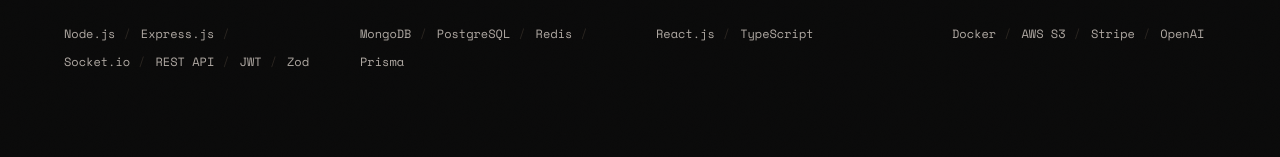
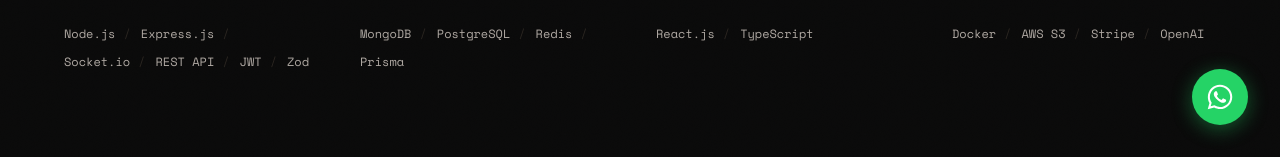
Before and after one commit to Mohosin075/mohosin-portfolio, a React (Vite) app: page / in a window 1280 px wide. Shown: the part 643-800 px from the top of the page. Built offline with nearby package versions, Linux system fonts and the light colour scheme.

Commit message:
feat: add floating WhatsApp contact button to application layout

```diff
--- a/src/App.jsx
+++ b/src/App.jsx
@@ -1,6 +1,7 @@
 import { Outlet } from "react-router-dom";
 import Footer from "./components/footer/Footer";
 import Navbar from "./components/navbar/NavBar";
+import FloatingWhatsApp from "./components/contact/FloatingWhatsApp";
 
 const App = () => {
   return (
@@ -10,6 +11,7 @@ const App = () => {
         <Outlet />
       </main>
       <Footer />
+      <FloatingWhatsApp />
     </div>
   );
 };
--- /dev/null
+++ b/src/components/contact/FloatingWhatsApp.jsx
@@ -0,0 +1,80 @@
+import React, { useState } from "react";
+import { FaWhatsapp } from "react-icons/fa";
+import { motion, AnimatePresence } from "framer-motion";
+
+const FloatingWhatsApp = () => {
+  const [isHovered, setIsHovered] = useState(false);
+
+  return (
+    <div
+      style={{
+        position: "fixed",
+        bottom: 32,
+        right: 32,
+        zIndex: 9999,
+        display: "flex",
+        alignItems: "center",
+        gap: 12,
+      }}
+    >
+      <AnimatePresence>
+        {isHovered && (
+          <motion.div
+            initial={{ opacity: 0, x: 10, scale: 0.95 }}
+            animate={{ opacity: 1, x: 0, scale: 1 }}
+            exit={{ opacity: 0, x: 10, scale: 0.95 }}
+            style={{
+              background: "var(--surface-2, #18181b)",
+              color: "var(--chalk, #ffffff)",
+              padding: "8px 16px",
+              borderRadius: 6,
+              fontSize: 12,
+              fontWeight: 600,
+              fontFamily: "'Space Grotesk', sans-serif",
+              border: "1px solid var(--border, rgba(255,255,255,0.1))",
+              boxShadow: "0 4px 12px rgba(0,0,0,0.5)",
+              whiteSpace: "nowrap",
+              pointerEvents: "none",
+            }}
+          >
+            Chat on WhatsApp
+          </motion.div>
+        )}
+      </AnimatePresence>
+
+      <motion.a
+        href="https://wa.me/8801981381383"
+        target="_blank"
+        rel="noopener noreferrer"
+        onMouseEnter={() => setIsHovered(true)}
+        onMouseLeave={() => setIsHovered(false)}
+        style={{
+          width: 56,
+          height: 56,
+          borderRadius: "50%",
+          backgroundColor: "#25D366",
+          color: "#FFFFFF",
+          display: "flex",
+          alignItems: "center",
+          justifyContent: "center",
+          fontSize: 28,
+          boxShadow: "0 4px 20px rgba(37, 211, 102, 0.4)",
+          cursor: "pointer",
+          textDecoration: "none",
+        }}
+        initial={{ scale: 0, opacity: 0 }}
+        animate={{ scale: 1, opacity: 1 }}
+        whileHover={{
+          scale: 1.1,
+          boxShadow: "0 6px 24px rgba(37, 211, 102, 0.6)",
+        }}
+        whileTap={{ scale: 0.95 }}
+        transition={{ type: "spring", stiffness: 260, damping: 20 }}
+      >
+        <FaWhatsapp />
+      </motion.a>
+    </div>
+  );
+};
+
+export default FloatingWhatsApp;
```
